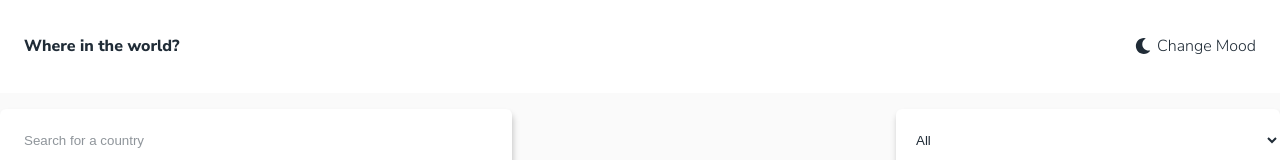
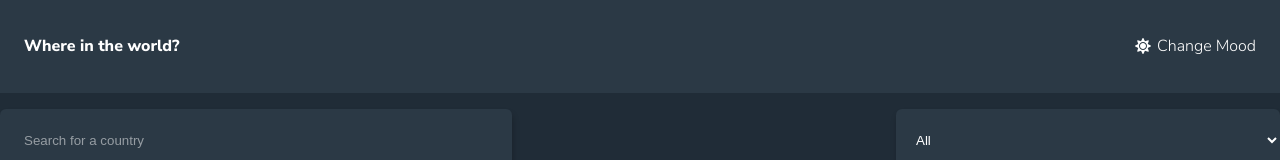
Before and after one commit to ashrafess00/rest-countries, a React (Create React App) app: page / in a window 1280 px wide. Shown: the top 160 px of the page. Built offline with nearby package versions, Linux system fonts and the light colour scheme; no server answers.

Commit message:
add local storage

```diff
--- a/src/App.css
+++ b/src/App.css
@@ -125,7 +125,7 @@ img {
   .countryContainer {
     width: auto;
     margin-top: 2rem;
-    height: 90%;
+    height: 85%;
   }
 }
 .info {
--- a/src/CountryInfo.js
+++ b/src/CountryInfo.js
@@ -13,9 +13,7 @@ const CountryInfo = ({ match }) => {
       const data = await response.json();
       setInfo(data);
       console.log(data);
-    } catch (err) {
-      console.log("hi");
-    }
+    } catch (err) {}
   };
 
   useEffect(() => {
--- a/src/NavBar.js
+++ b/src/NavBar.js
@@ -4,6 +4,7 @@ import { faMoon } from "@fortawesome/free-solid-svg-icons";
 import { faSun } from "@fortawesome/free-solid-svg-icons";
 import { useState } from "react";
 
+localStorage.setItem("colorState", false);
 const NavBar = () => {
   const colours = {
     darkBlue: "hsl(209, 23%, 22%)",
@@ -11,7 +12,9 @@ const NavBar = () => {
     white: "hsl(0, 0%, 100%)",
     VeryLightGray: "hsl(0, 0%, 98%)",
   };
-  const [colorChanged, setColourChnaged] = useState(false);
+  const [colorChanged, setColourChnaged] = useState(
+    localStorage.getItem("colorState")
+  );
   let root = document.querySelector(":root");
 
   if (colorChanged) {
```
